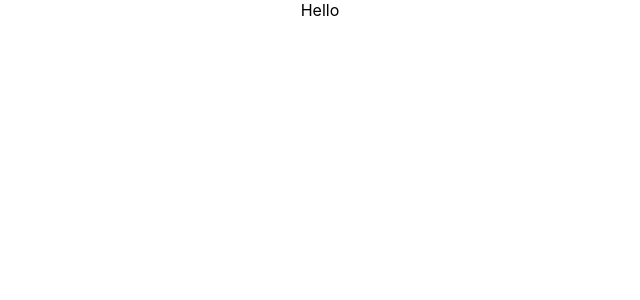
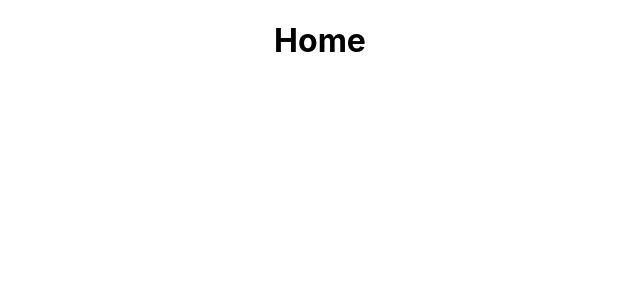
Before and after one commit to Jam20/HackRice2021, a React (Create React App) app: page / in a window 1280 px wide. Shown: the top 300 px of the page, without its empty margins (320-960 px from the left). Built offline with nearby package versions, Linux system fonts and the light colour scheme.

Commit message:
base home screen

```diff
--- a/src/screens/HomeScreen.js
+++ b/src/screens/HomeScreen.js
@@ -1,14 +1,7 @@
-import React from 'react'
+import React from 'react';
 
-const HomeScreen = () => {
-
-    return (
-        <div>
-            <text>
-                Hello
-            </text>
-        </div>
-    )
+function Home() {
+  return <h1>Home</h1>;
 }
 
-export default HomeScreen
+export default Home;
```
